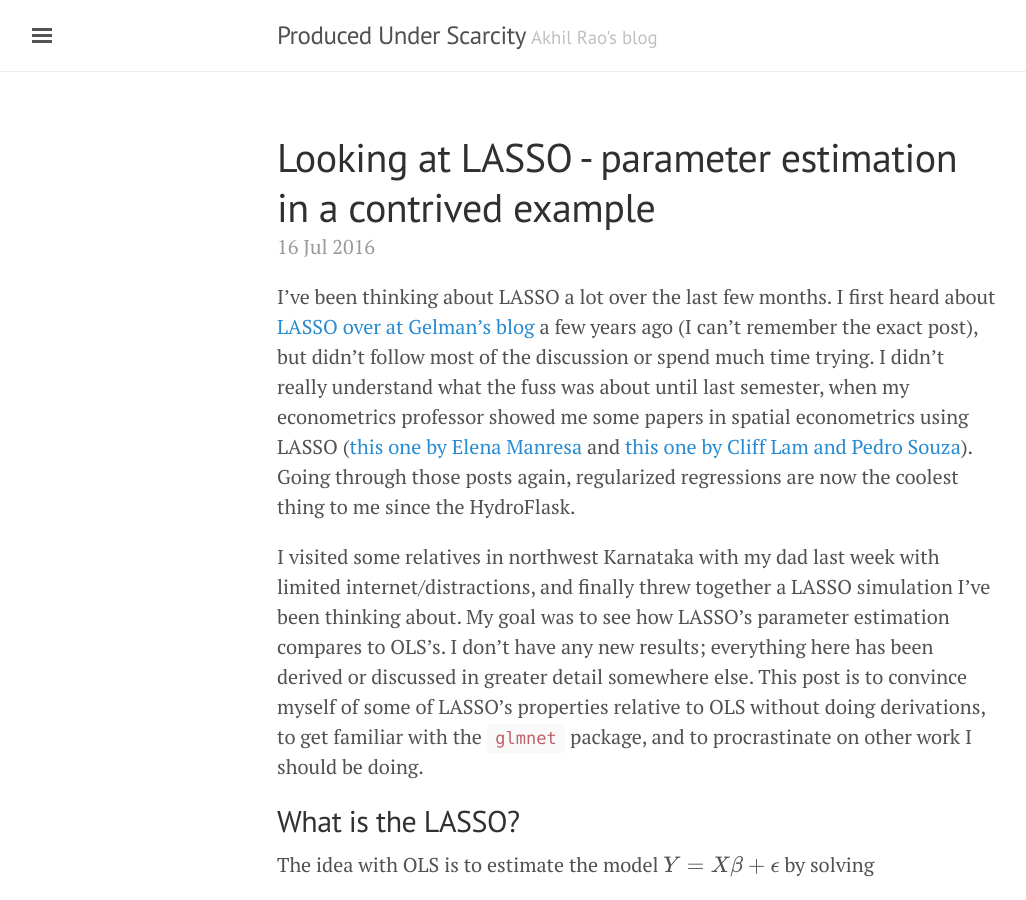
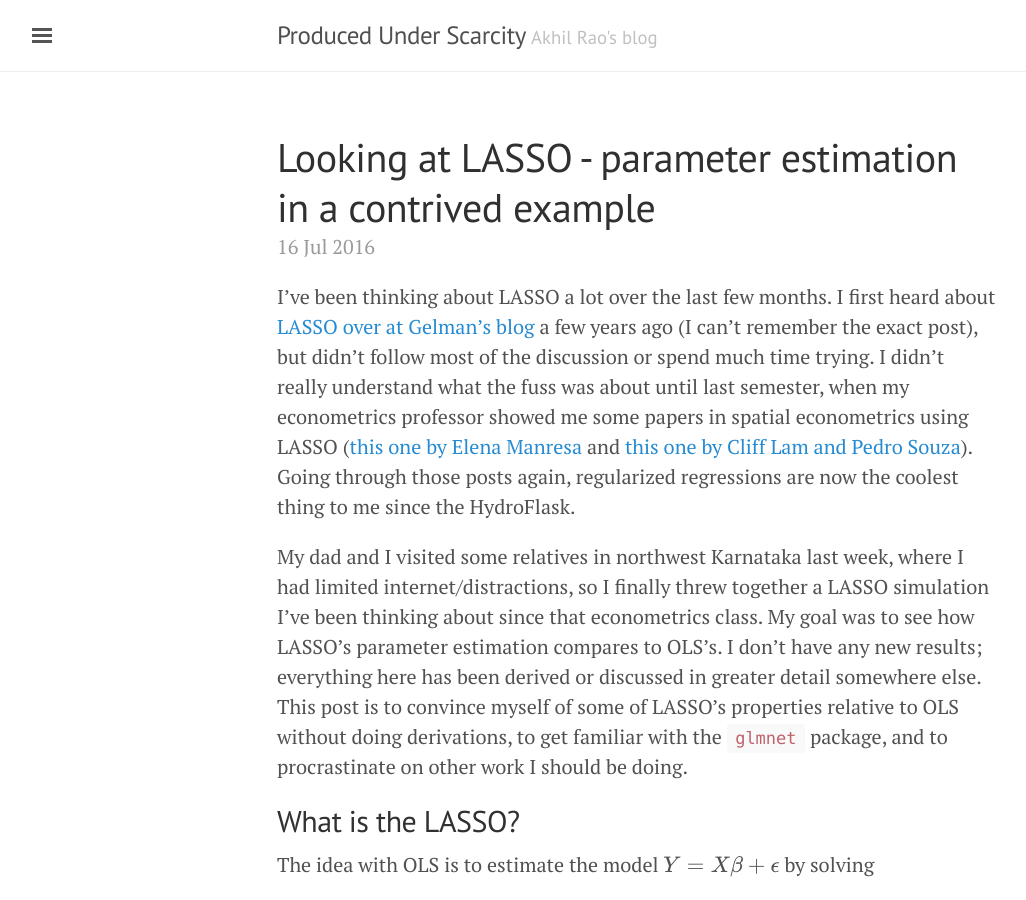
Before and after one commit to akhilrao/akhilrao.github.io, a Jekyll site: the page built from _posts/2016-07-16-lasso-ols-sim-1.md, in a window 1280 px wide and 900 px high. Shown: the whole window, without its empty margins (3-1029 px from the left). Built offline with Jekyll 4.4.1, drawn with Linux system fonts in a browser that asks for light colours; formulas are drawn with MathJax 3.

Commit message:
fixing aesthetics

```diff
--- a/_posts/2016-07-16-lasso-ols-sim-1.md
+++ b/_posts/2016-07-16-lasso-ols-sim-1.md
@@ -12,7 +12,7 @@ summary: Some simulation results comparing LASSO and OLS estimators in small sam
 
 I've been thinking about LASSO a lot over the last few months. I first heard about [LASSO over at Gelman's blog](http://andrewgelman.com/?s=LASSO) a few years ago (I can't remember the exact post), but didn't follow most of the discussion or spend much time trying. I didn't really understand what the fuss was about until last semester, when my econometrics professor showed me some papers in spatial econometrics using LASSO ([this one by Elena Manresa](http://www.cireqmontreal.com/wp-content/uploads/2015/02/manresa.pdf) and [this one by Cliff Lam and Pedro Souza](http://stats.lse.ac.uk/lam/RSPT.pdf)). Going through those posts again, regularized regressions are now the coolest thing to me since the HydroFlask.
 
-I visited some relatives in northwest Karnataka with my dad last week with limited internet/distractions, and finally threw together a LASSO simulation I've been thinking about. My goal was to see how LASSO's parameter estimation compares to OLS's. I don't have any new results; everything here has been derived or discussed in greater detail somewhere else. This post is to convince myself of some of LASSO's properties relative to OLS without doing derivations, to get familiar with the `glmnet` package, and to procrastinate on other work I should be doing.
+My dad and I visited some relatives in northwest Karnataka last week, where I had limited internet/distractions, so I finally threw together a LASSO simulation I've been thinking about since that econometrics class. My goal was to see how LASSO's parameter estimation compares to OLS's. I don't have any new results; everything here has been derived or discussed in greater detail somewhere else. This post is to convince myself of some of LASSO's properties relative to OLS without doing derivations, to get familiar with the `glmnet` package, and to procrastinate on other work I should be doing.
 
 ## What is the LASSO?
 
```
